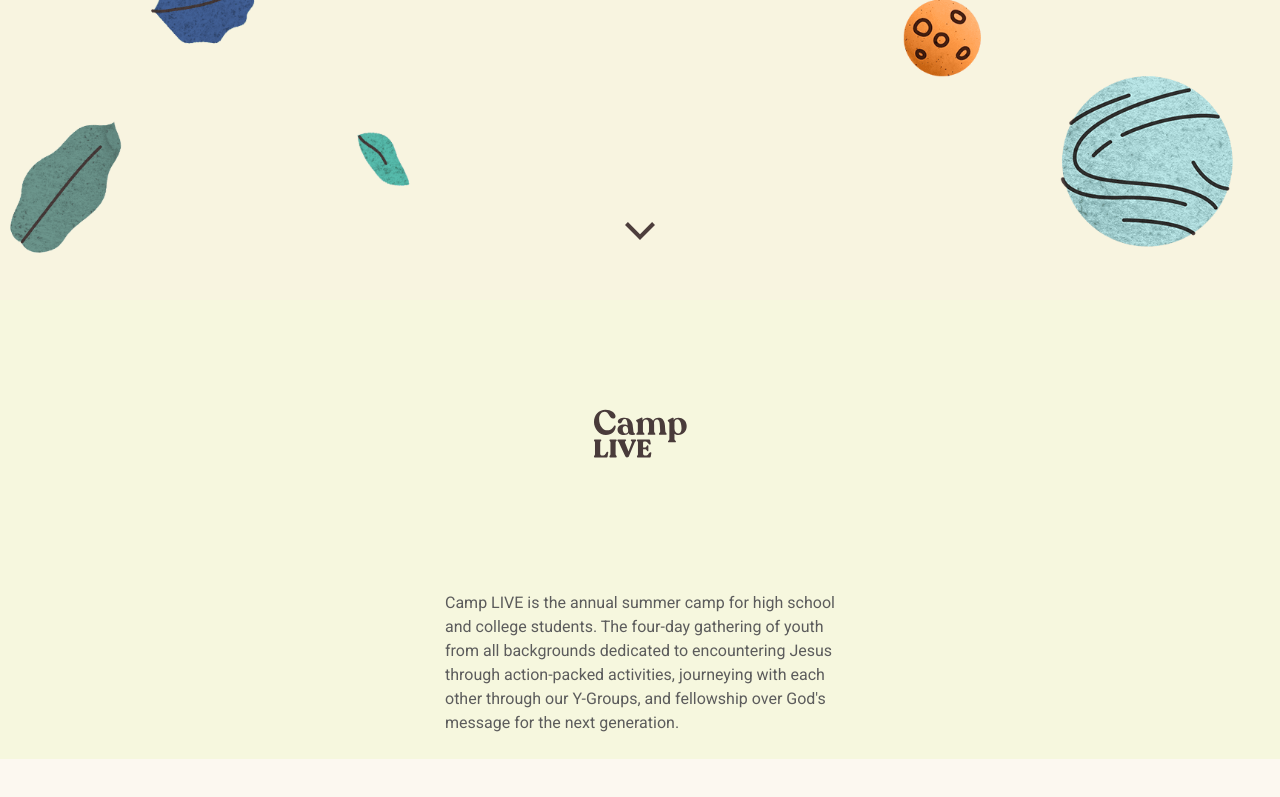
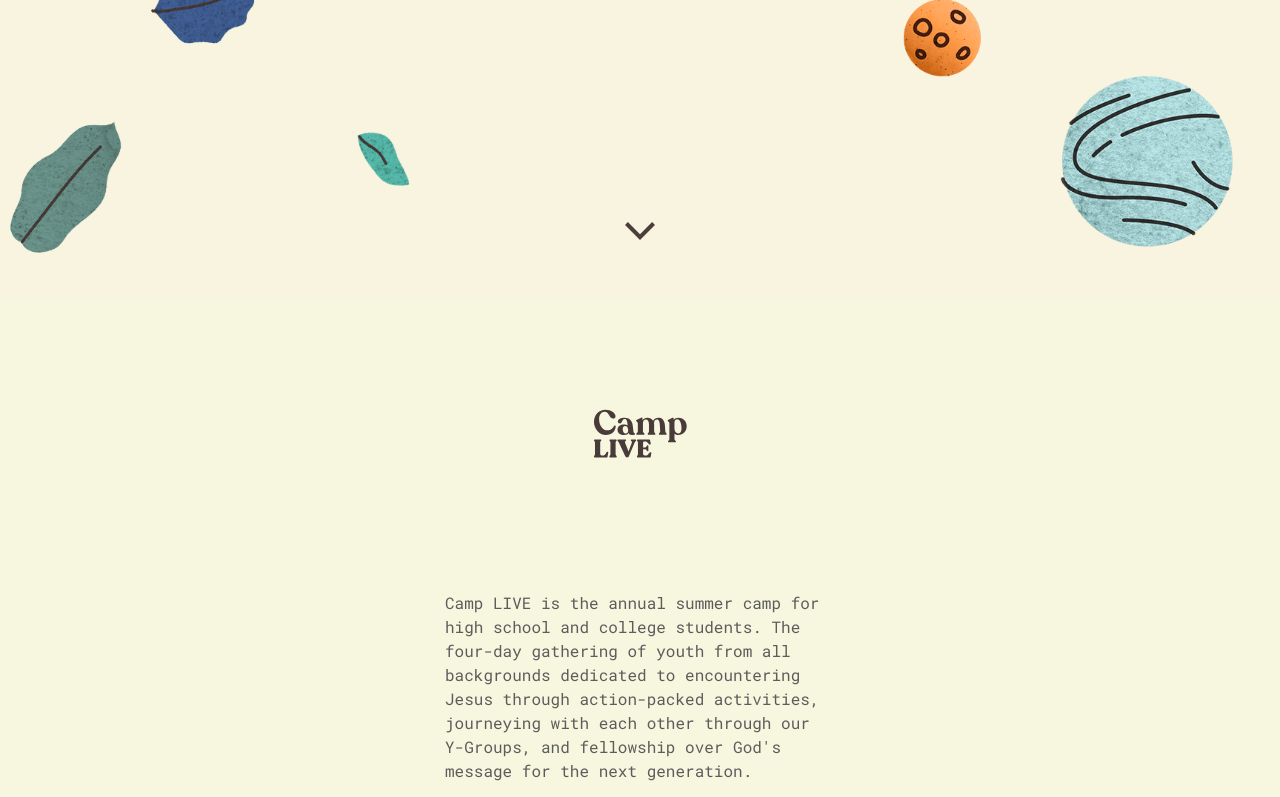
Before and after one commit to gcfyouthlive/camplive2019, a plain HTML site: page index.html in a window 1280 px wide. Shown: the part 500-1297 px from the top of the page. Drawn offline with Linux system fonts and the light colour scheme.

Commit message:
changed font to Roboto Mono

```diff
--- a/css/style.css
+++ b/css/style.css
@@ -1,4 +1,4 @@
-@import url('https://fonts.googleapis.com/css?family=Roboto');
+@import url('https://fonts.googleapis.com/css?family=Roboto+Mono');
 @font-face {
 font-family: "Muli";
 	src: url("../fonts/Muli-Regular.ttf");
@@ -18,7 +18,7 @@ html, body {
 }
 
 body {
-	font-family: 'Roboto';
+	font-family: 'Roboto Mono';
 	font-size: 16px;
 	color: #5C5C5C;
 	-webkit-font-smoothing: antialiased;
```
